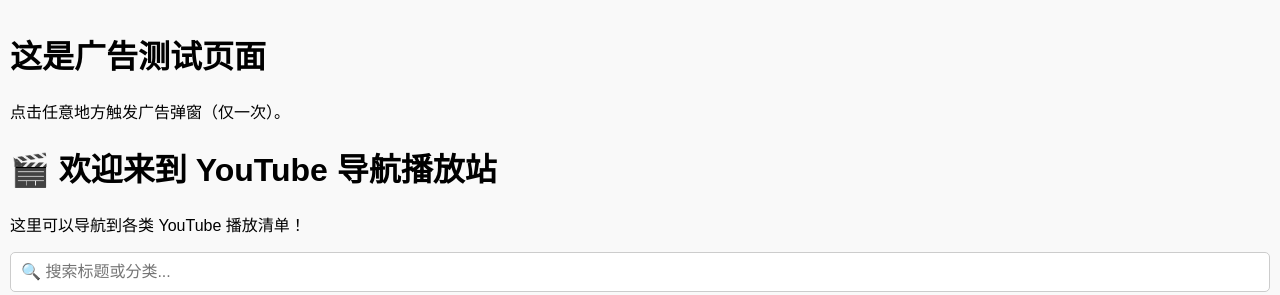
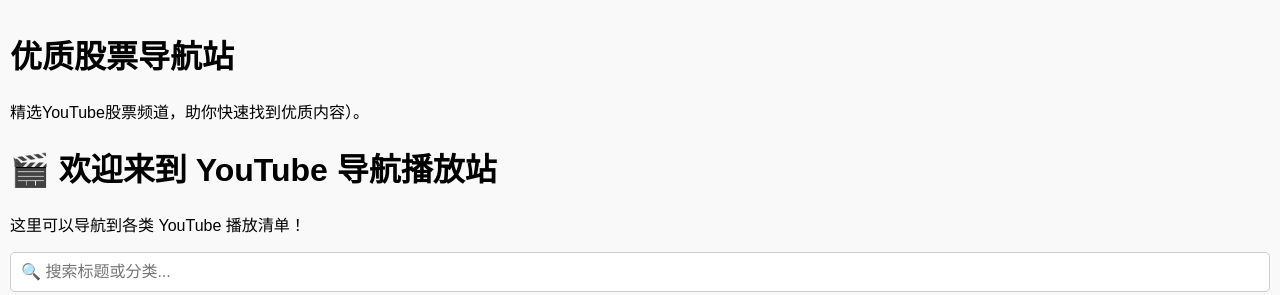
Before and after one commit to zhihojk/Repository-secret, a plain HTML site: page index.html in a window 1280 px wide. Shown: the top 295 px of the page. Drawn offline with Linux system fonts and the light colour scheme.

Commit message:
Add files via upload

```diff
--- a/index.html
+++ b/index.html
@@ -7,8 +7,8 @@
 </head>
 <body>
 
-    <h1>这是广告测试页面</h1>
-    <p>点击任意地方触发广告弹窗（仅一次）。</p>
+    <h1>优质股票导航站</h1>
+    <p>精选YouTube股票频道，助你快速找到优质内容）。</p>
 
     <!-- ✅ Social Bar（右下角弹窗）-->
     <script type='text/javascript' src='https://pl26693365.profitableratecpm.com/24/eb/25/24eb25a40647c102f1343d2a88233374.js'></script>
```
